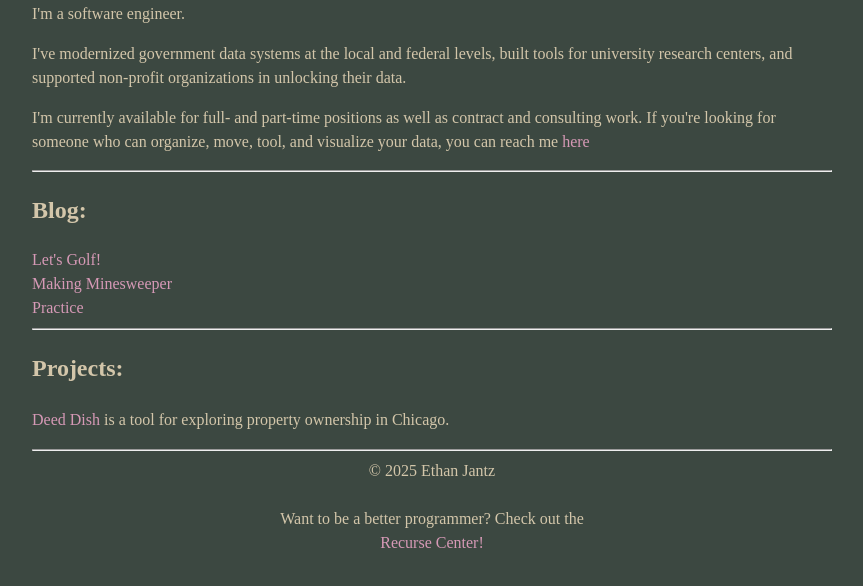
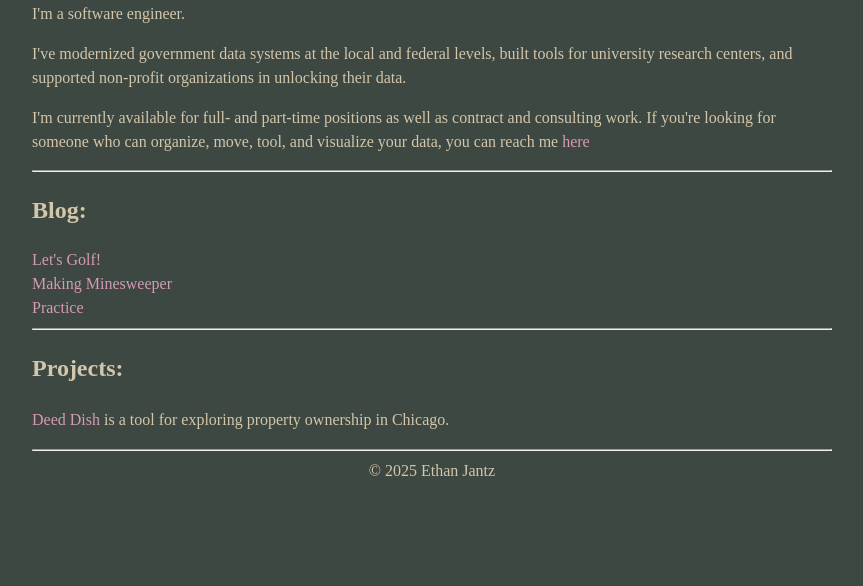
Before and after one commit to EthanJantz/jantz.website, an Astro site in the folder www/: page / in a window 1280 px wide. Shown: the part 128-714 px from the top of the page, without its empty margins (208-1071 px from the left). Built offline with nearby package versions, Linux system fonts and the light colour scheme; Astro itself is replaced by a stand-in of ours; some icons are missing.

Commit message:
update footer link

```diff
--- a/www/src/components/Footer.astro
+++ b/www/src/components/Footer.astro
@@ -6,7 +6,5 @@ const year = new Date().getFullYear();
 	<div class="footer-content">
     <center>&copy; {year} Ethan Jantz</center>
     <br>
-    Want to be a better programmer? Check out the
-    <a href="https://recurse.com">Recurse Center!</a>
-	</div>
+    <script async defer src="https://www.recurse-scout.com/loader.js?t=db5444d8ba2813245461e7d48bfa23c5"></script>	</div>
 </footer>
```
